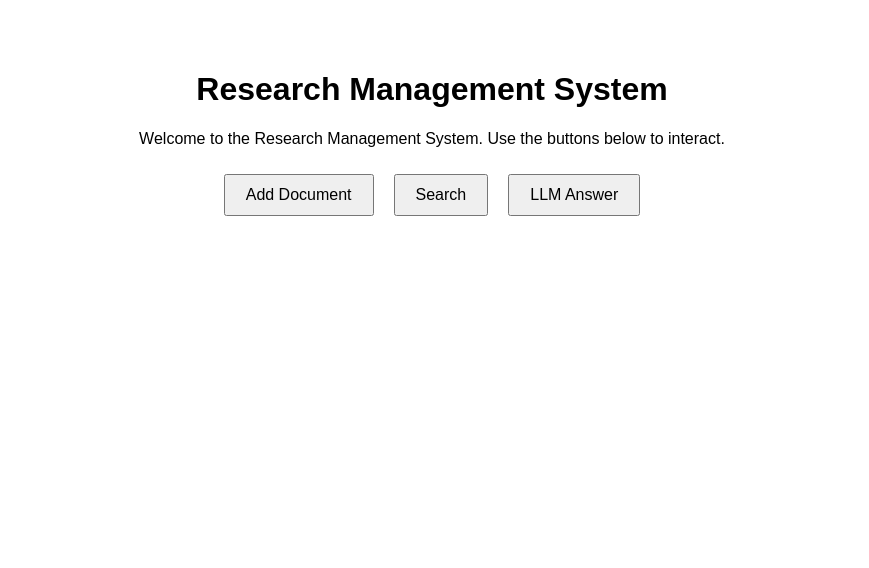
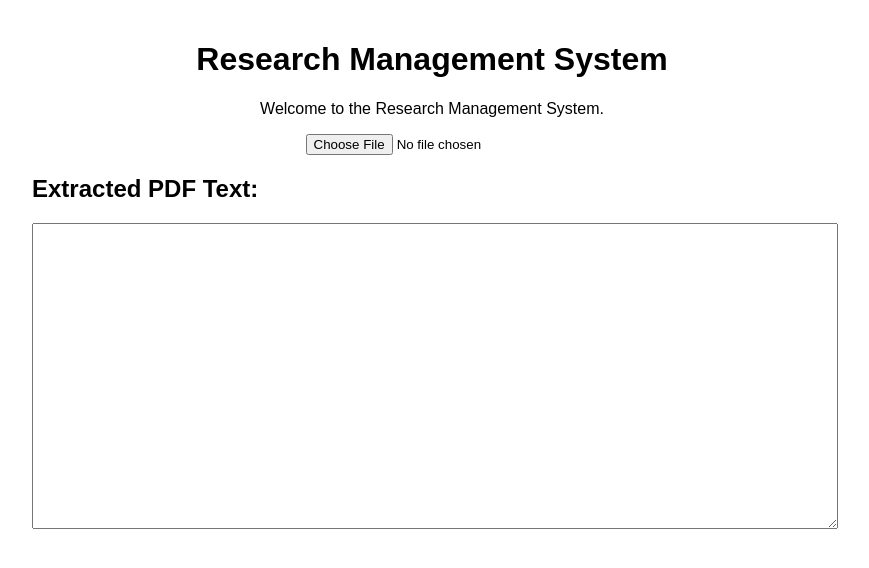
Before and after one commit to chandraveshchaudhari/Research-Management-System, a React (Create React App) app: page / in a window 1280 px wide. Shown: the top 568 px of the page, without its empty margins (208-1077 px from the left). Built offline with nearby package versions, Linux system fonts and the light colour scheme.

Commit message:
Added PDF upload and text extraction feature

```diff
--- a/package.json
+++ b/package.json
@@ -8,6 +8,7 @@
     "@testing-library/jest-dom": "^6.6.3",
     "@testing-library/react": "^16.2.0",
     "@testing-library/user-event": "^13.5.0",
+    "pdfjs-dist": "^4.10.38",
     "react": "^19.0.0",
     "react-dom": "^19.0.0",
     "react-scripts": "5.0.1",
--- a/src/App.js
+++ b/src/App.js
@@ -1,25 +1,56 @@
-import React from 'react';
+import React, { useState } from 'react';
+import * as pdfjsLib from 'pdfjs-dist/build/pdf';
+import pdfjsWorker from 'pdfjs-dist/build/pdf.worker.entry';
+
+pdfjsLib.GlobalWorkerOptions.workerSrc = pdfjsWorker;
 
 function App() {
-  const handleAddDocument = () => {
-    alert('Document upload triggered. (Connect to AWS Lambda in future)');
+  const [pdfText, setPdfText] = useState('');
+
+  const handleFileChange = async (event) => {
+    const file = event.target.files[0];
+    if (file && file.type === 'application/pdf') {
+      const reader = new FileReader();
+
+      reader.onload = async (e) => {
+        const typedArray = new Uint8Array(e.target.result);
+        const pdf = await pdfjsLib.getDocument(typedArray).promise;
+        let text = '';
+
+        for (let pageNum = 1; pageNum <= pdf.numPages; pageNum++) {
+          const page = await pdf.getPage(pageNum);
+          const pageText = await extractTextFromPage(page);
+          text += pageText + '\n\n';
+        }
+
+        setPdfText(text);
+      };
+
+      reader.readAsArrayBuffer(file);
+    } else {
+      alert('Please upload a valid PDF file.');
+    }
   };
 
-  const handleSearch = () => {
-    alert('Search triggered. (Connect to AWS Lambda in future)');
-  };
-
-  const handleLLMAnswer = () => {
-    alert('LLM Answer triggered. (Connect to AWS Lambda in future)');
+  const extractTextFromPage = async (page) => {
+    const textContent = await page.getTextContent();
+    const pageText = textContent.items.map(item => item.str).join(' ');
+    return pageText;
   };
 
   return (
     <div style={styles.container}>
       <h1>Research Management System</h1>
-      <p>Welcome to the Research Management System. Use the buttons below to interact.</p>
-      <button style={styles.button} onClick={handleAddDocument}>Add Document</button>
-      <button style={styles.button} onClick={handleSearch}>Search</button>
-      <button style={styles.button} onClick={handleLLMAnswer}>LLM Answer</button>
+      <p>Welcome to the Research Management System.</p>
+
+      <div>
+        <input type="file" accept="application/pdf" onChange={handleFileChange} />
+      </div>
+
+      <div style={styles.textContainer}>
+        <h2>Extracted PDF Text:</h2>
+        <textarea style={styles.textArea} value={pdfText} readOnly />
+      </div>
     </div>
   );
 }
@@ -27,15 +58,22 @@ function App() {
 const styles = {
   container: {
     textAlign: 'center',
-    padding: '50px',
-    fontFamily: 'Arial, sans-serif'
+    padding: '20px',
+    fontFamily: 'Arial, sans-serif',
   },
-  button: {
-    margin: '10px',
-    padding: '10px 20px',
-    fontSize: '16px',
-    cursor: 'pointer'
-  }
+  textContainer: {
+    marginTop: '20px',
+    textAlign: 'left',
+    maxWidth: '800px',
+    margin: '0 auto',
+  },
+  textArea: {
+    width: '100%',
+    height: '300px',
+    fontFamily: 'monospace',
+    whiteSpace: 'pre-wrap',
+    overflow: 'auto',
+  },
 };
 
 export default App;
```
Also changed, not shown: 1 other file (tests, documents, lock files or other folders).
